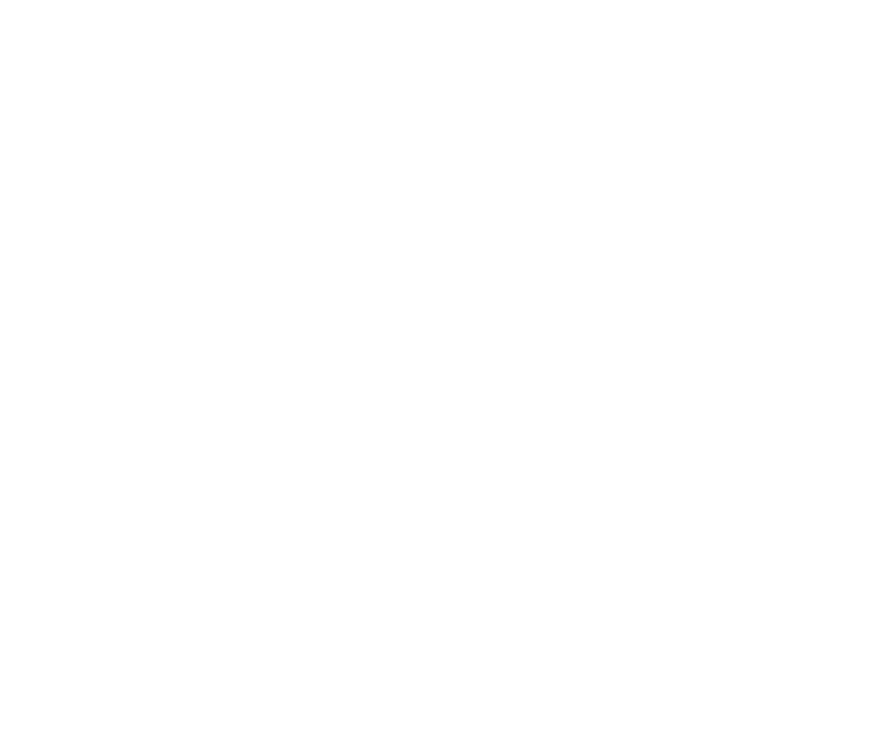
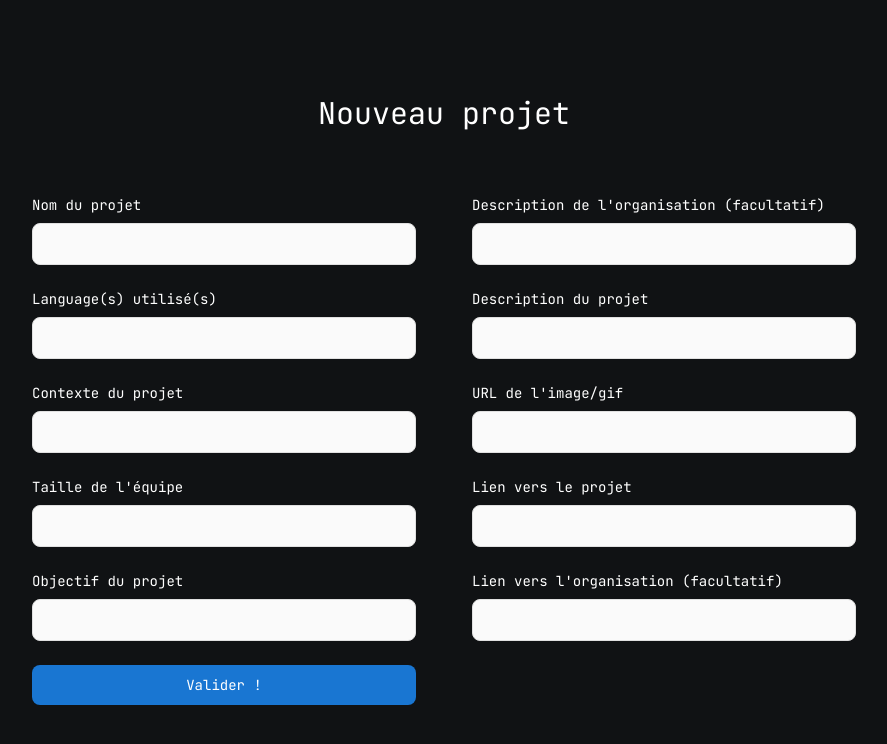
Before and after one commit to yacinetalhaoui-portfolio/portfolio-frontend, a React (Vite) app: page /admin/add-project in a window 1280 px wide. Shown: the top 744 px of the page, without its empty margins (196-1083 px from the left). Built offline with nearby package versions, Linux system fonts and the light colour scheme; the HTML template or start-up script is replaced by a standard one.

Commit message:
:sparkles: Squelette du formulaire de création de projet

```diff
--- a/src/pages/admin/AddProject.jsx
+++ b/src/pages/admin/AddProject.jsx
@@ -1,9 +1,105 @@
 import React from 'react';
+import {redirect} from "react-router-dom";
 
 const AddProject = () => {
+
+    const addProject = async () => {
+        redirect("/admin");
+    }
+
     return (
-        <div>
-
+        <div className="h-screen text-white flex flex-col gap-16 items-center justify-center">
+            <h1 className="text-3xl">Nouveau projet</h1>
+            <form onSubmit={addProject} className="items-center grid grid-cols-2 gap-x-14">
+                <div>
+                    <div className="mb-6 w-96">
+                        <label htmlFor="base-input"
+                               className="block mb-2 text-sm font-medium">
+                            Nom du projet
+                        </label>
+                        <input type="text" id="base-input"
+                               className="bg-gray-50 border text-black border-gray-300 text-sm rounded-lg focus:ring-blue-500 focus:border-blue-500 block w-full p-2.5"></input>
+                    </div>
+                    <div className="mb-6 w-96">
+                        <label htmlFor="base-input"
+                               className="block mb-2 text-sm font-medium">
+                            Language(s) utilisé(s)
+                        </label>
+                        <input type="text" id="base-input"
+                               className="bg-gray-50 border text-black border-gray-300 text-sm rounded-lg focus:ring-blue-500 focus:border-blue-500 block w-full p-2.5"></input>
+                    </div>
+                    <div className="mb-6 w-96">
+                        <label htmlFor="base-input"
+                               className="block mb-2 text-sm font-medium">
+                            Contexte du projet
+                        </label>
+                        <input type="text" id="base-input"
+                               className="bg-gray-50 border text-black border-gray-300 text-sm rounded-lg focus:ring-blue-500 focus:border-blue-500 block w-full p-2.5"></input>
+                    </div>
+                    <div className="mb-6 w-96">
+                        <label htmlFor="base-input"
+                               className="block mb-2 text-sm font-medium">
+                            Taille de l'équipe
+                        </label>
+                        <input type="text" id="base-input"
+                               className="bg-gray-50 border text-black border-gray-300 text-sm rounded-lg focus:ring-blue-500 focus:border-blue-500 block w-full p-2.5"></input>
+                    </div>
+                    <div className="mb-6 w-96">
+                        <label htmlFor="base-input"
+                               className="block mb-2 text-sm font-medium">
+                            Objectif du projet
+                        </label>
+                        <input type="text" id="base-input"
+                               className="bg-gray-50 border text-black border-gray-300 text-sm rounded-lg focus:ring-blue-500 focus:border-blue-500 block w-full p-2.5"></input>
+                    </div>
+                </div>
+                <div>
+                    <div className="mb-6 w-96">
+                        <label htmlFor="base-input"
+                               className="block mb-2 text-sm font-medium">
+                            Description de l'organisation (facultatif)
+                        </label>
+                        <input type="text" id="base-input"
+                               className="bg-gray-50 border text-black border-gray-300 text-sm rounded-lg focus:ring-blue-500 focus:border-blue-500 block w-full p-2.5"></input>
+                    </div>
+                    <div className="mb-6 w-96">
+                        <label htmlFor="base-input"
+                               className="block mb-2 text-sm font-medium">
+                            Description du projet
+                        </label>
+                        <input type="text" id="base-input"
+                               className="bg-gray-50 border text-black border-gray-300 text-sm rounded-lg focus:ring-blue-500 focus:border-blue-500 block w-full p-2.5"></input>
+                    </div>
+                    <div className="mb-6 w-96">
+                        <label htmlFor="base-input"
+                               className="block mb-2 text-sm font-medium">
+                            URL de l'image/gif
+                        </label>
+                        <input type="text" id="base-input"
+                               className="bg-gray-50 border text-black border-gray-300 text-sm rounded-lg focus:ring-blue-500 focus:border-blue-500 block w-full p-2.5"></input>
+                    </div>
+                    <div className="mb-6 w-96">
+                        <label htmlFor="base-input"
+                               className="block mb-2 text-sm font-medium">
+                            Lien vers le projet
+                        </label>
+                        <input type="text" id="base-input"
+                               className="bg-gray-50 border text-black border-gray-300 text-sm rounded-lg focus:ring-blue-500 focus:border-blue-500 block w-full p-2.5"></input>
+                    </div>
+                    <div className="mb-6 w-96">
+                        <label htmlFor="base-input"
+                               className="block mb-2 text-sm font-medium">
+                            Lien vers l'organisation (facultatif)
+                        </label>
+                        <input type="text" id="base-input"
+                               className="bg-gray-50 border text-black border-gray-300 text-sm rounded-lg focus:ring-blue-500 focus:border-blue-500 block w-full p-2.5"></input>
+                    </div>
+                </div>
+                <button type="submit"
+                        className="text-white bg-blue-700 hover:bg-blue-800 focus:ring-4 focus:outline-none focus:ring-blue-300 font-medium rounded-lg text-sm px-5 py-2.5 text-center">
+                    Valider !
+                </button>
+            </form>
         </div>
     );
 };
```
Also changed, not shown: 1 other file (tests, documents, lock files or other folders).
